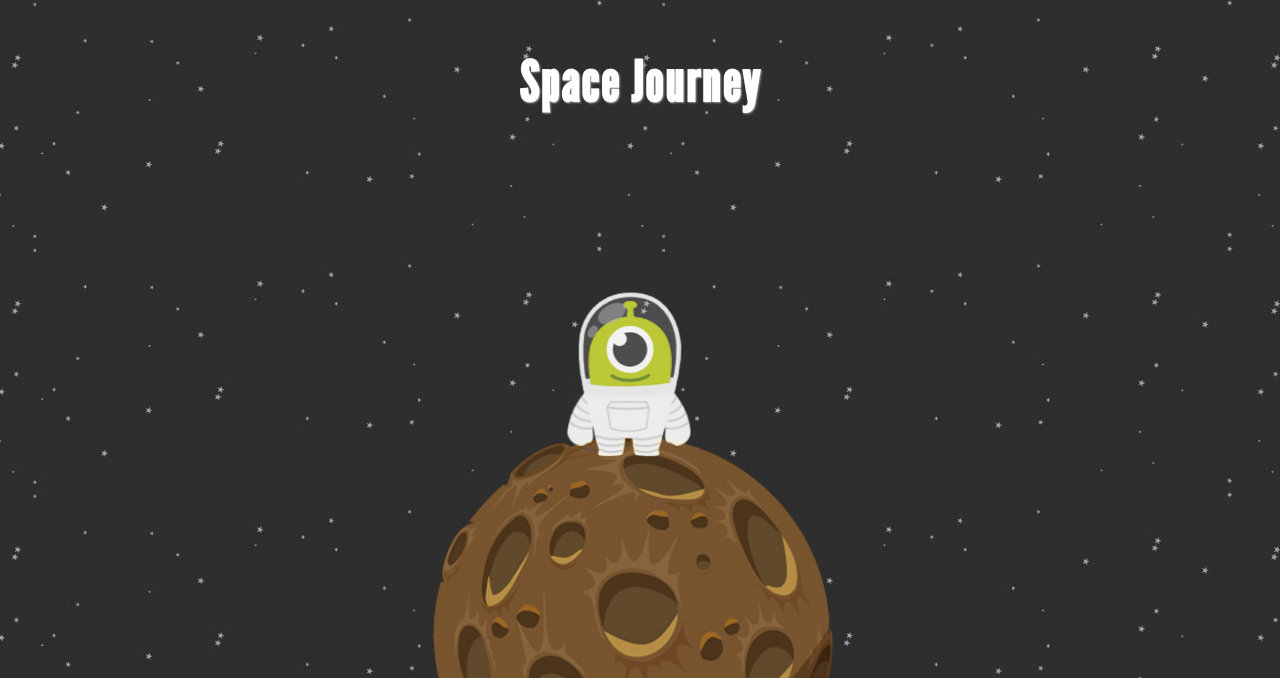
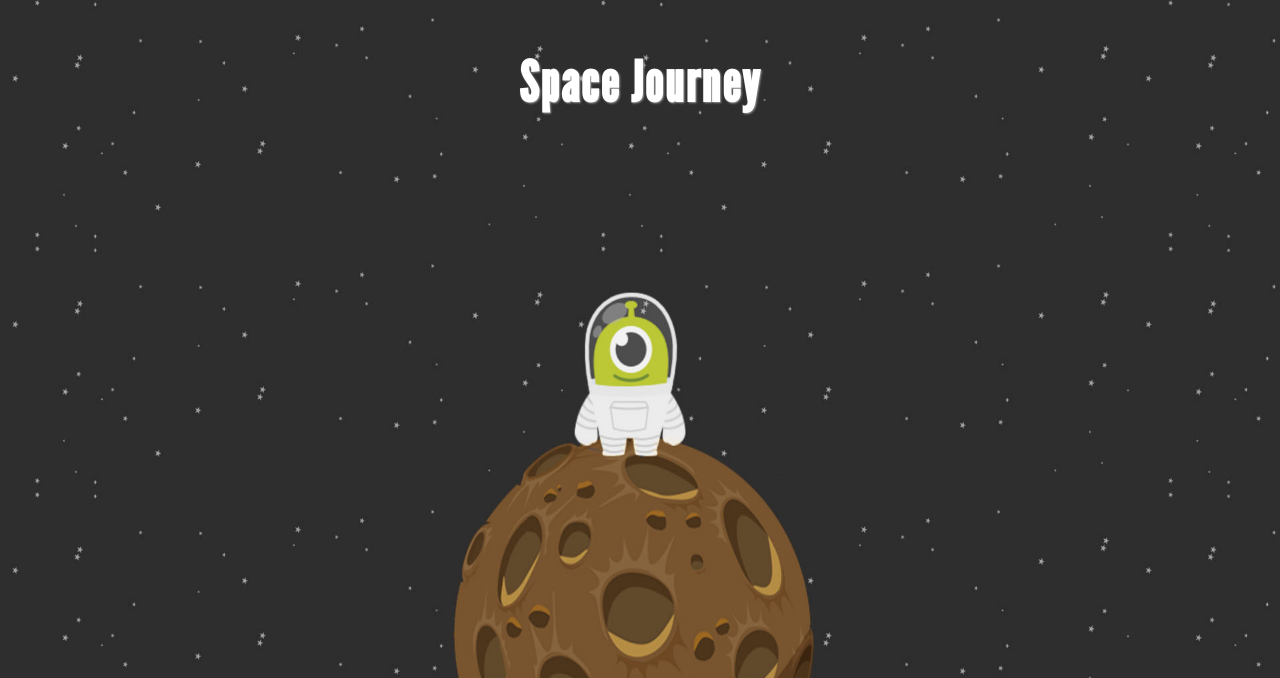
Before and after one commit to bolorsociedad/Space-Journey-Game, a plain HTML site: page index.html in a window 1280 px wide. Shown: the top 678 px of the page. Drawn offline with Linux system fonts and the light colour scheme.

Commit message:
homepage

```diff
--- a/index.css
+++ b/index.css
@@ -3,12 +3,27 @@
     src: url(LeagueGothic.otf);
 }
 
-html {
-  background: url(images/bg.jpg) no-repeat center center fixed;
-  -webkit-background-size: cover;
-  -moz-background-size: cover;
-  -o-background-size: cover;
-  background-size: cover;
+
+img.bg {
+  /* Set rules to fill background */
+  min-height: 100%;
+  min-width: 1024px;
+
+  /* Set up proportionate scaling */
+  width: 100%;
+  height: auto;
+
+  /* Set up positioning */
+  position: fixed;
+  top: 0;
+  left: 0;
+}
+
+@media screen and (max-width: 1024px) { /* Specific to this particular image */
+  img.bg {
+    left: 50%;
+    margin-left: -512px;   /* 50% */
+  }
 }
 
 .title {
--- a/index.html
+++ b/index.html
@@ -16,6 +16,7 @@
 </head>
 
 <body>
+    <img src="images/bg.jpg" class="bg">
 <h1 class="title">Space Journey</h1>
 <img src="images/googleplay.png" class="googlePlay">
 </body>
```
